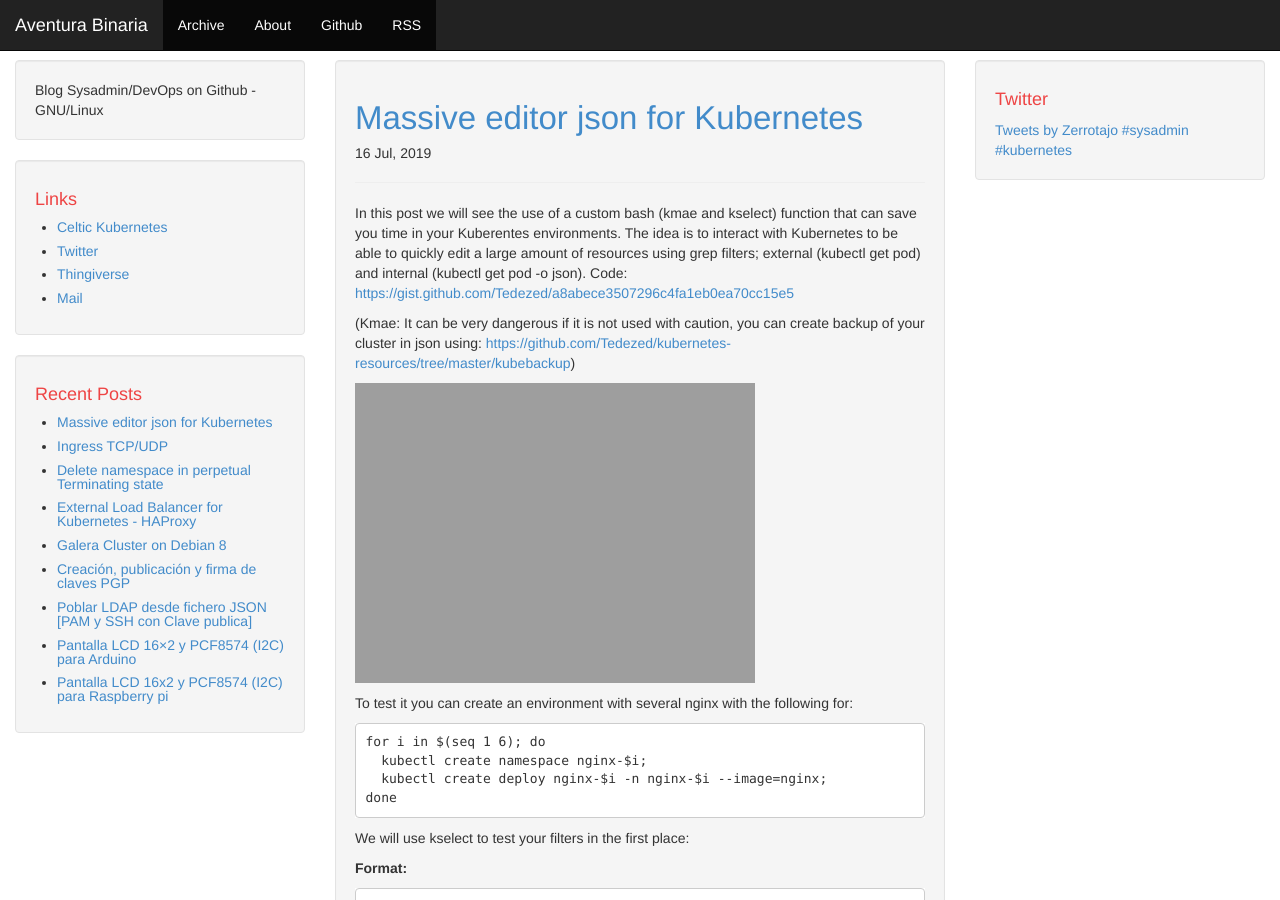
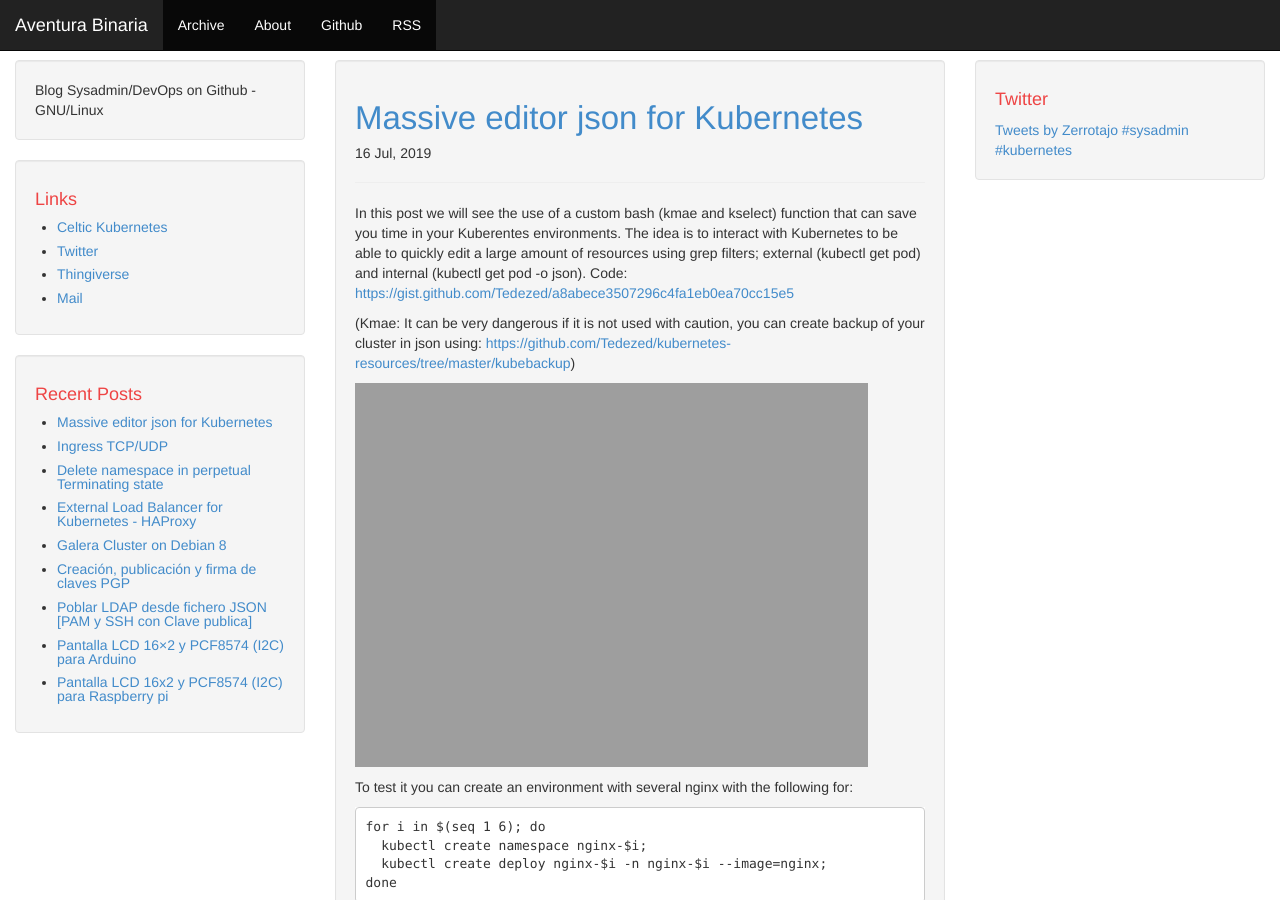
Before and after one commit to Tedezed/aventurabinaria.es, a Jekyll site: the page built from _posts/2019-07-15-Massive-editor-json-for-Kubernetes.md, in a window 1280 px wide and 900 px high. Built offline with Jekyll 4.4.1, drawn with Linux system fonts in a browser that asks for light colours; comment, search, counter and statistics services are not loaded.

Commit message:
Add new post

````diff
--- a/_posts/2019-07-15-Massive-editor-json-for-Kubernetes.md
+++ b/_posts/2019-07-15-Massive-editor-json-for-Kubernetes.md
@@ -11,7 +11,7 @@ Code: [https://gist.github.com/Tedezed/a8abece3507296c4fa1eb0ea70cc15e5](https:/
 
 (Kmae: It can be very dangerous if it is not used with caution, you can create backup of your cluster in json using: [https://github.com/Tedezed/kubernetes-resources/tree/master/kubebackup](https://github.com/Tedezed/kubernetes-resources/tree/master/kubebackup))
 
-<img src="https://www.aventurabinaria.es/images/posts/tty-kmae.gif" alt="Gif tty" />
+<img src="https://www.aventurabinaria.es/images/posts/tty-kmae.gif" width="90%" alt="Gif tty" />
 
 To test it you can create an environment with several nginx with the following for:
 ```
````
Also changed, not shown: _posts/2015-08-3-Proyecto-Celtic-Kubernetes.md (+1 -1 lines).
